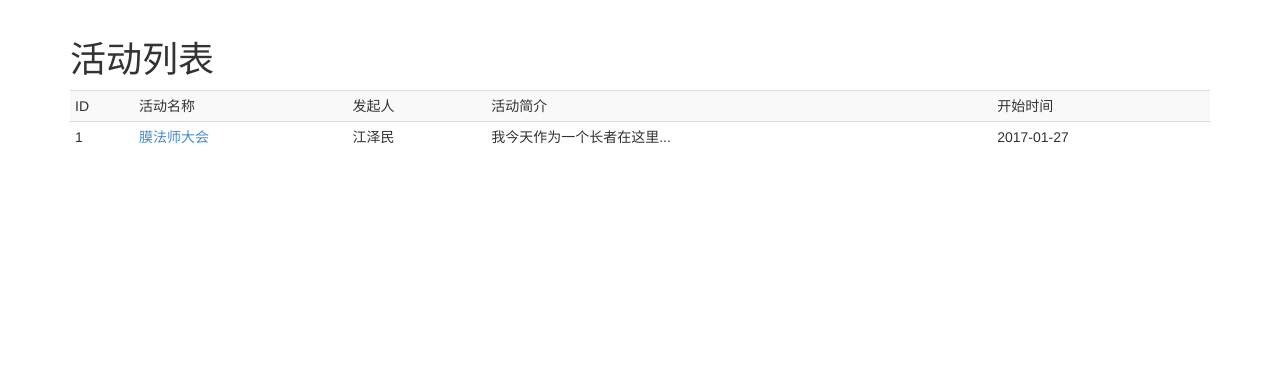
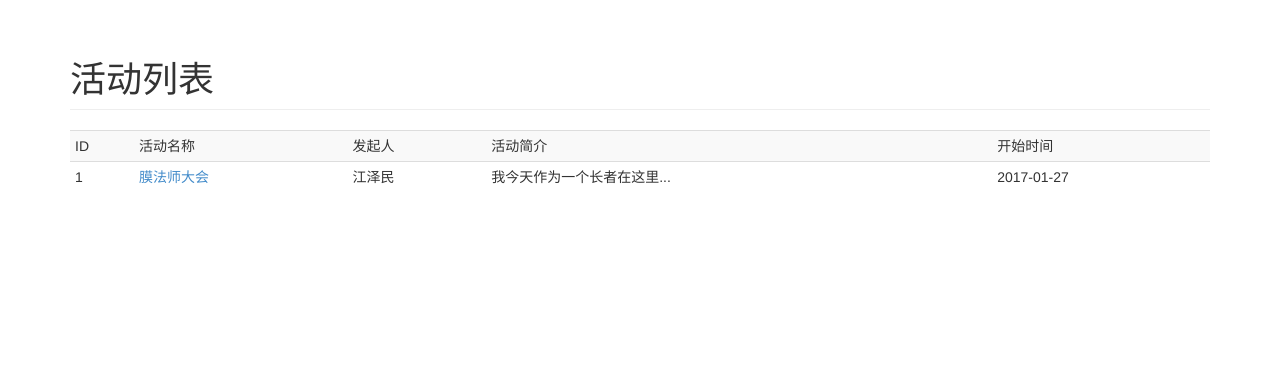
Before and after one commit to kj415j45/Site-Manager, a PHP site: page /activities.php in a window 1280 px wide. Shown: the part 51-434 px from the top of the page. Run offline with PHP 8.4, Linux system fonts and the light colour scheme; data that the repository does not hold is empty; a stand-in replaces the project's code that opens the database connection.

Commit message:
细节小修改

```diff
--- a/activities.html.php
+++ b/activities.html.php
@@ -20,7 +20,7 @@
     <div class="container">
         <div class="row">
             <div class="col-md-12">
-                    <h1>活动列表</h1>
+                    <h1 class="page-header">活动列表</h1>
                     <table class="table table-condensed table-striped">
                         <tbody>
                             <tr>
@@ -32,7 +32,7 @@
                             </tr>
                             <tr>
                                 <td>1</td>
-                                <td><a href="index.php">膜法师大会</a></td>
+                                <td><a href="activity.php">膜法师大会</a></td>
                                 <td>江泽民</td>
                                 <td>我今天作为一个长者在这里...</td>
                                 <td>2017-01-27</td>
```
